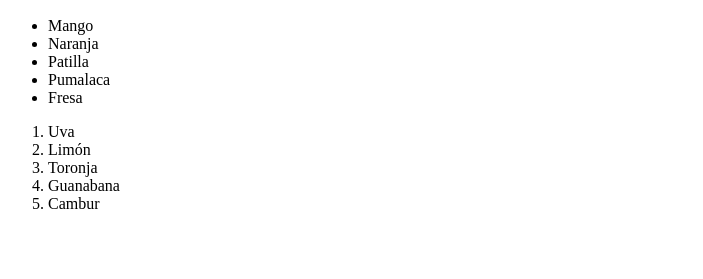
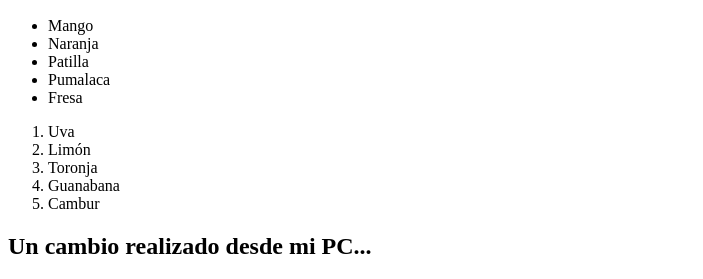
Before and after one commit to Alexis79Bck/Diplomado_Web_2024_II, a plain HTML site: page index.html in a window 1280 px wide. Shown: the part 1088-1367 px from the top of the page, without its empty margins (0-703 px from the left). Before the commit the page ends 1317 px from the top, so only its background shows below. Drawn offline with Linux system fonts and the light colour scheme.

Commit message:
Añadido: Un cambio realizado desde mi PC...

```diff
--- a/index.html
+++ b/index.html
@@ -33,6 +33,8 @@
         <li>Guanabana</li>
         <li>Cambur</li>
     </ol>
+
+    <h2>Un cambio realizado desde mi PC...</h2>
 </body>
 
 </html>
```
